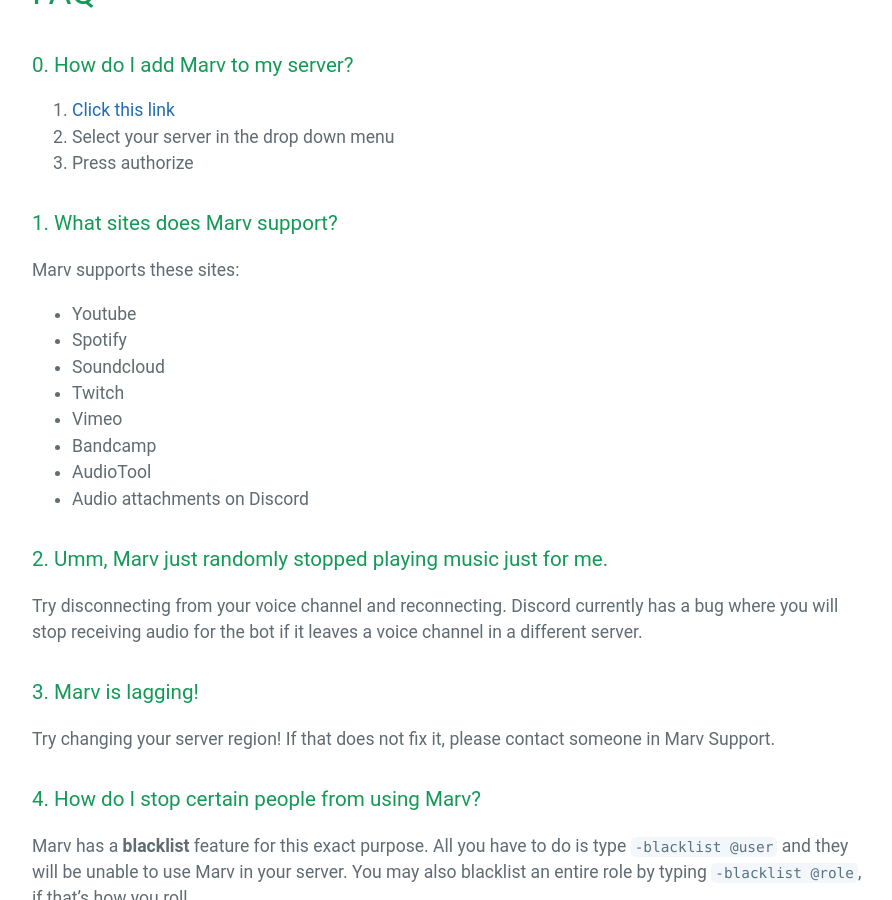
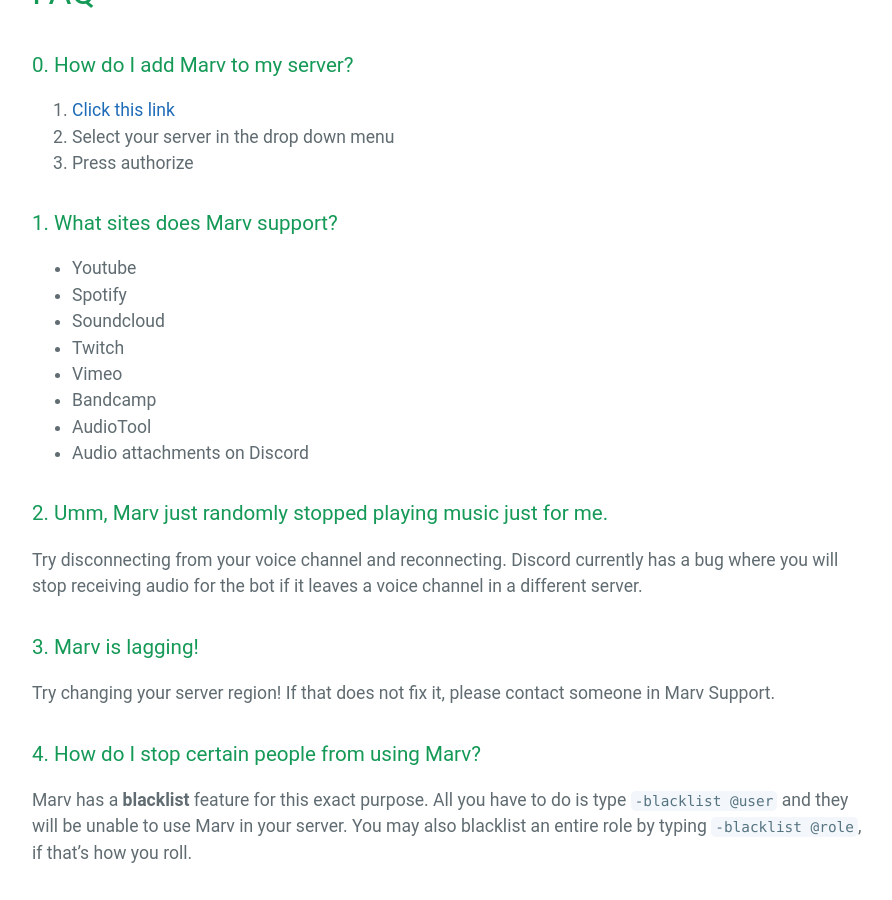
Before and after one commit to mymindishazel/marv-docs, a Jekyll site: the page built from faq.md, in a window 1280 px wide and 900 px high, scrolled down 306 px. Shown: the whole window, without its empty margins (192-1084 px from the left). Built offline with Jekyll 4.4.1, drawn with Linux system fonts in a browser that asks for light colours; our own code applies the rules of GitHub Pages for plain Markdown files.

Commit message:
Update faq.md

```diff
--- a/faq.md
+++ b/faq.md
@@ -6,7 +6,6 @@
 3. Press authorize
 
 ### 1. What sites does Marv support?
-Marv supports these sites:
 - Youtube
 - Spotify
 - Soundcloud
```
